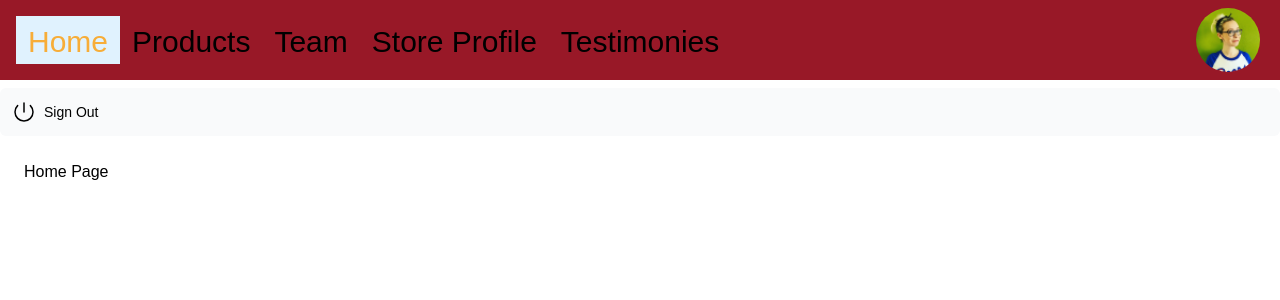
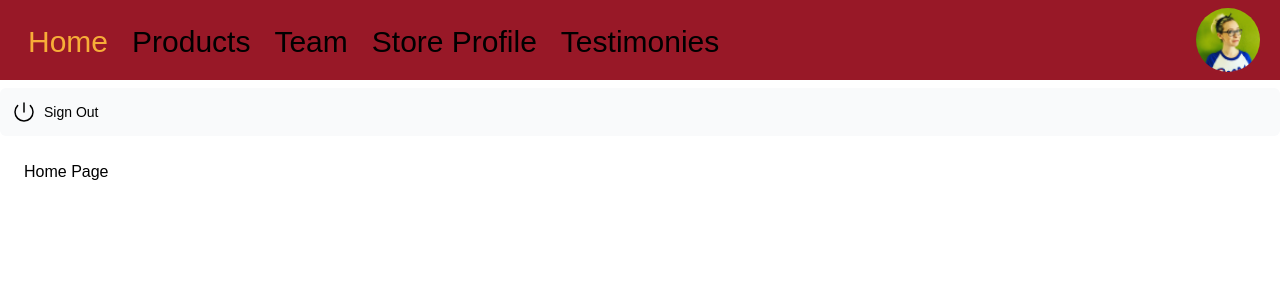
Before and after one commit to Garl1zz/nextjs-dashboard, a Next.js app: page /homepage in a window 1280 px wide. Shown: the top 300 px of the page. Built offline with nearby package versions, Linux system fonts and the light colour scheme; a web font is replaced by a local one.

Commit message:
Fixed white navbar

```diff
--- a/app/ui/dashboard/nav-links.tsx
+++ b/app/ui/dashboard/nav-links.tsx
@@ -31,7 +31,7 @@ export default function NavLinks() {
             className={clsx(
               'flex h-[48px] grow justify-center gap-2 bg-[#981827] p-3 text-sm font-medium hover:bg-[#981827] hover:text-[#F7AD38] md:flex-none md:justify-start md:p-2 md:px-3',
               {
-                'bg-sky-100 text-[#F7AD38]': pathname === link.href,
+                'text-[#F7AD38]': pathname === link.href,
               },
             )}
           >
```
